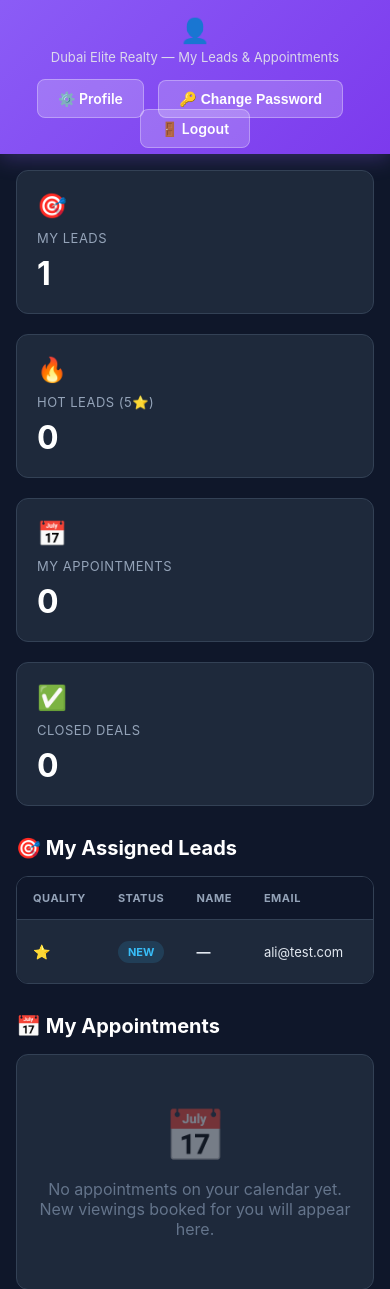
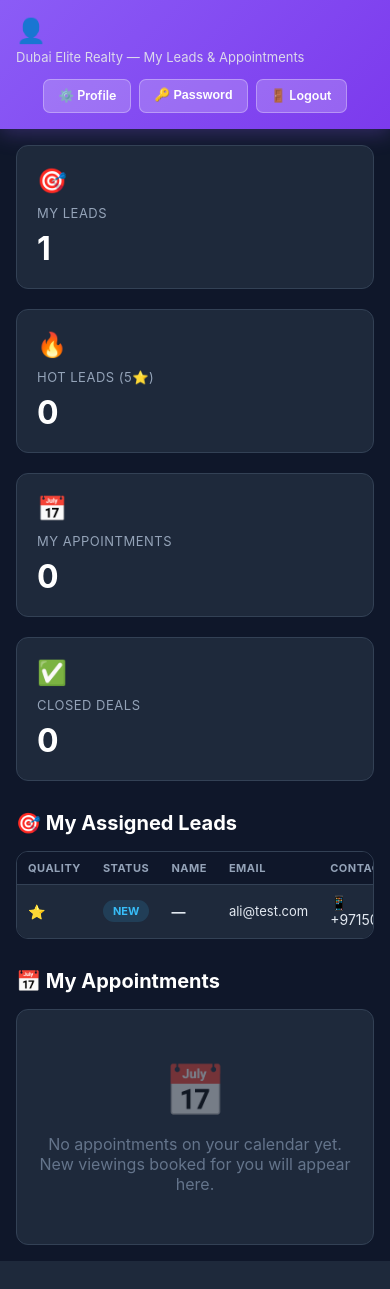
Before and after one commit to Luxury-Leads-AI/Luxury-Leads-AI, a Flask app: template templates/agent_dashboard.html in a window 390 px wide. Shown: the top 1289 px of the page. After the commit the page ends 1261 px from the top, so only its background shows below. Run offline with Flask 3, Linux system fonts and the light colour scheme; the template is opened without the code that fills it: values that come from a table or form of the project are taken from there, others are empty; data comes from the database, SQL or seed files in the repository; some libraries are stand-ins or nearby versions.

Commit message:
Fix mobile layout: scroll wide tables inside their own box, match agency lead modal to agent dashboard, tidy agent dashboard buttons

```diff
--- a/templates/agent_dashboard.html
+++ b/templates/agent_dashboard.html
@@ -12,40 +12,40 @@
     }
     .topbar {
       background: linear-gradient(135deg, #8b5cf6 0%, #7c3aed 100%);
-      padding: 20px 40px;
+      padding: 16px 28px;
       display: flex;
       justify-content: space-between;
       align-items: center;
+      gap: 16px;
+      flex-wrap: wrap;
       box-shadow: 0 4px 20px rgba(139,92,246,0.3);
+    }
+    /* The three controls used to be loose inline-blocks held apart by a
+       margin, which wrapped into a ragged pile on a phone. */
+    .topbar-actions {
+      display: flex;
+      flex-wrap: wrap;
+      gap: 8px;
+      justify-content: flex-end;
     }
     .title { font-size: 24px; font-weight: bold; color: white; }
     .subtitle { font-size: 13px; opacity: 0.9; margin-top: 4px; }
-    .btn-logout {
+    .btn-logout, .btn-changepw {
       text-decoration: none;
-      padding: 10px 20px;
-      border-radius: 8px;
-      font-size: 14px;
+      padding: 7px 14px;
+      border-radius: 7px;
+      font-size: 12.5px;
       font-weight: 600;
       background: rgba(255,255,255,0.2);
       color: white;
       border: 1px solid rgba(255,255,255,0.3);
       transition: transform 0.2s;
+      white-space: nowrap;
+      line-height: 1.4;
+      display: inline-block;
     }
-    .btn-logout:hover { transform: translateY(-2px); }
-    .btn-changepw {
-      text-decoration: none;
-      padding: 10px 20px;
-      border-radius: 8px;
-      font-size: 14px;
-      font-weight: 600;
-      background: rgba(255,255,255,0.2);
-      color: white;
-      border: 1px solid rgba(255,255,255,0.3);
-      transition: transform 0.2s;
-      cursor: pointer;
-      margin-right: 10px;
-    }
-    .btn-changepw:hover { transform: translateY(-2px); }
+    .btn-changepw { cursor: pointer; }
+    .btn-logout:hover, .btn-changepw:hover { transform: translateY(-2px); }
 
     .container { padding: 30px 40px; max-width: 1300px; margin: 0 auto; }
 
@@ -186,20 +186,23 @@
       border-radius: 6px;
       color: #e2e8f0;
       font-size: 12px;
-      padding: 5px 8px;
+      padding: 7px 9px;
       outline: none;
       cursor: pointer;
+      width: 100%;
     }
     .note-btn {
+      flex: 1;
       background: rgba(139,92,246,0.12);
       color: #a78bfa;
       border: 1px solid rgba(139,92,246,0.3);
       border-radius: 6px;
-      font-size: 11px;
+      font-size: 11.5px;
       font-weight: 600;
-      padding: 5px 10px;
+      padding: 7px 10px;
       cursor: pointer;
       white-space: nowrap;
+      text-align: center;
     }
     .note-btn:hover { background: rgba(139,92,246,0.25); }
     .lead-owner-badge {
@@ -390,8 +393,13 @@
 
     @media (max-width: 768px) {
       .container { padding: 16px; }
-      .topbar { flex-direction: column; gap: 15px; text-align: center; padding: 16px; }
+      .topbar { flex-direction: column; align-items: stretch; gap: 14px; padding: 16px; }
+      .topbar-actions { justify-content: center; }
       .info-grid { grid-template-columns: 1fr; }
+      table { font-size: 12px; }
+      th, td { padding: 9px 11px; }
+      .modal-overlay { padding: 20px 12px; }
+      .appts-grid { grid-template-columns: 1fr; }
     }
   </style>
 </head>
@@ -402,9 +410,9 @@
     <div class="title">👤 {{ agent.name }}</div>
     <div class="subtitle">{{ agency.name }} — My Leads & Appointments</div>
   </div>
-  <div>
+  <div class="topbar-actions">
     <a href="/agent-profile/{{ agent.id }}" class="btn-changepw">⚙️ Profile</a>
-    <button onclick="openChangePassword()" class="btn-changepw">🔑 Change Password</button>
+    <button onclick="openChangePassword()" class="btn-changepw">🔑 Password</button>
     <a href="/agent-logout" class="btn-logout">🚪 Logout</a>
   </div>
 </div>
@@ -599,12 +607,11 @@ async function submitChangePassword() {
           <option value="{{ value }}" {{ 'selected' if stage == value }}>{{ label }}</option>
           {% endfor %}
         </select>
+      </div>
+      <div class="appt-controls">
         <button class="note-btn" onclick="addApptNote({{ appt.id }})">📝 Add Note</button>
-      </div>
-
-      <div class="appt-controls">
         <button class="note-btn" onclick="openFollowup({{ appt.id }}, '{{ (appt.customer_name or '')|e }}')">
-          📅 Book another viewing
+          📅 Book Viewing
         </button>
       </div>
 
```
Also changed, not shown: templates/admin.html (+30 -16 lines), templates/owner.html (+29 -4 lines), tests/test_mobile_layout.py (added, +133 -0 lines).
